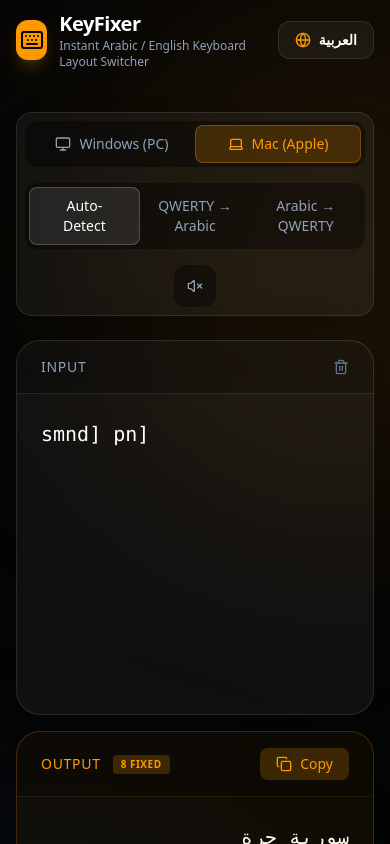
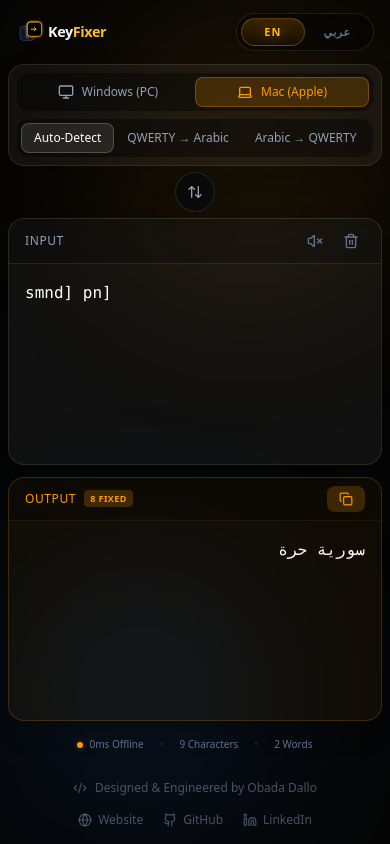
Before and after one commit to obadadallo95/keyfixer, a React (Vite) app: page / in a window 390 px wide. Shown: the top 844 px of the page. Built offline with nearby package versions, Linux system fonts and the light colour scheme.

Commit message:
feat: improve UI, persistence, and audio feedback
- Implement persistent language selection via localStorage
- Refine visual aesthetics with responsive background glows
- Enhance "meow" audio synthesis for better sound quality
- Add project logo and update developer credit component

```diff
--- a/src/App.tsx
+++ b/src/App.tsx
@@ -8,10 +8,13 @@
 import { ConverterArea } from './components/ConverterArea';
 import { DeveloperCredit } from './components/DeveloperCredit';
 import { translations } from './i18n/translations';
-import { Globe, Keyboard } from 'lucide-react';
+import { Globe } from 'lucide-react';
 
 export default function App() {
-  const [lang, setLang] = useState<UILanguage>('en');
+  const [lang, setLang] = useState<UILanguage>(() => {
+    const saved = localStorage.getItem('keyfixer_lang');
+    return (saved === 'ar' || saved === 'en') ? saved : 'en';
+  });
 
   // Enforce dark mode and document direction
   useEffect(() => {
@@ -20,43 +23,58 @@
 
   useEffect(() => {
     document.documentElement.dir = lang === 'ar' ? 'rtl' : 'ltr';
+    localStorage.setItem('keyfixer_lang', lang);
   }, [lang]);
 
   const t = translations[lang];
 
   return (
-    <div className="min-h-screen flex flex-col bg-[#050505] text-slate-300 font-sans selection:bg-amber-500 selection:text-black relative overflow-hidden">
+    <div className="min-h-[100dvh] flex flex-col bg-[#050505] text-slate-300 font-sans selection:bg-amber-500 selection:text-black relative overflow-hidden">
       {/* Immersive Background Radial Ambient Glows */}
-      <div className="absolute top-0 left-1/4 w-[500px] h-[500px] bg-amber-500/10 rounded-full blur-[120px] pointer-events-none" />
-      <div className="absolute bottom-0 right-1/4 w-[500px] h-[500px] bg-blue-500/10 rounded-full blur-[120px] pointer-events-none" />
+      <div className="absolute top-0 left-1/4 w-[300px] sm:w-[500px] h-[300px] sm:h-[500px] bg-amber-500/10 rounded-full blur-[80px] sm:blur-[120px] pointer-events-none" />
+      <div className="absolute bottom-0 right-1/4 w-[300px] sm:w-[500px] h-[300px] sm:h-[500px] bg-blue-500/10 rounded-full blur-[80px] sm:blur-[120px] pointer-events-none" />
 
       {/* Simple Header */}
-      <header className="relative z-10 w-full max-w-5xl mx-auto px-4 sm:px-6 lg:px-8 h-20 flex items-center justify-between">
-        <div className="flex items-center gap-3">
-          <div className="w-10 h-10 bg-amber-500 rounded-xl flex items-center justify-center text-black shadow-lg shadow-amber-500/20">
-            <Keyboard className="w-6 h-6" />
-          </div>
-          <div>
-            <h1 className="text-xl font-black tracking-tight text-white">
-              {t.appName}
-            </h1>
-            <p className="text-xs text-slate-400 font-medium">
+      <header className="relative z-10 w-full max-w-5xl mx-auto px-4 sm:px-6 lg:px-8 h-16 sm:h-20 flex items-center justify-between">
+        <div className="flex items-center gap-2 sm:gap-3">
+          <img src="/logo.svg" alt="KeyFixer Logo" className="h-8 sm:h-12 w-auto object-contain" />
+          <div className="hidden sm:block">
+            <p className="text-[10px] sm:text-xs text-slate-400 font-medium mt-1">
               {t.tagline}
             </p>
           </div>
         </div>
 
         <button
+          dir="ltr"
           onClick={() => setLang(lang === 'en' ? 'ar' : 'en')}
-          className="flex items-center gap-2 px-4 py-2 rounded-xl bg-white/5 hover:bg-white/10 border border-white/10 text-sm font-semibold transition-colors text-white"
+          className="relative flex items-center p-1 rounded-full bg-black/40 border border-white/10 hover:border-white/20 transition-all shadow-inner group"
+          title="Toggle Language"
         >
-          <Globe className="w-4 h-4 text-amber-500" />
-          <span>{lang === 'en' ? 'العربية' : 'English'}</span>
+          <div
+            className={`absolute h-[28px] w-[64px] bg-gradient-to-b from-amber-500/20 to-amber-500/5 border border-amber-500/30 rounded-full transition-transform duration-300 ease-out ${
+              lang === 'en' ? 'translate-x-0' : 'translate-x-[64px]'
+            }`}
+          />
+          <div
+            className={`relative z-10 flex items-center justify-center h-[28px] w-[64px] text-[11px] font-black tracking-widest transition-colors duration-300 ${
+              lang === 'en' ? 'text-amber-400 drop-shadow-[0_0_8px_rgba(245,158,11,0.5)]' : 'text-slate-500 group-hover:text-slate-400'
+            }`}
+          >
+            EN
+          </div>
+          <div
+            className={`relative z-10 flex items-center justify-center h-[28px] w-[64px] text-[11px] font-black tracking-wider transition-colors duration-300 ${
+              lang === 'ar' ? 'text-amber-400 drop-shadow-[0_0_8px_rgba(245,158,11,0.5)]' : 'text-slate-500 group-hover:text-slate-400'
+            }`}
+          >
+            عربي
+          </div>
         </button>
       </header>
 
       {/* Main Content */}
-      <main className="flex-1 relative z-10 w-full max-w-5xl mx-auto px-4 sm:px-6 lg:px-8 py-8 flex flex-col justify-center">
+      <main className="flex-1 relative z-10 w-full max-w-5xl mx-auto px-2 sm:px-6 lg:px-8 pb-4 sm:py-8 flex flex-col min-h-0">
         <ConverterArea lang={lang} />
         <DeveloperCredit lang={lang} />
       </main>
--- a/src/components/ConverterArea.tsx
+++ b/src/components/ConverterArea.tsx
@@ -45,21 +45,36 @@
       if (ctx.state === 'suspended') {
         ctx.resume();
       }
+
       const osc = ctx.createOscillator();
       const gainNode = ctx.createGain();
+      const filter = ctx.createBiquadFilter();
 
-      osc.type = 'sine';
-      osc.frequency.setValueAtTime(800, ctx.currentTime);
-      osc.frequency.exponentialRampToValueAtTime(300, ctx.currentTime + 0.05);
+      // Meow synthesis
+      osc.type = 'triangle';
 
-      gainNode.gain.setValueAtTime(0.1, ctx.currentTime);
-      gainNode.gain.exponentialRampToValueAtTime(0.01, ctx.currentTime + 0.05);
+      // Pitch envelope (starts mid, goes high, drops low)
+      osc.frequency.setValueAtTime(400, ctx.currentTime);
+      osc.frequency.exponentialRampToValueAtTime(700, ctx.currentTime + 0.15);
+      osc.frequency.exponentialRampToValueAtTime(300, ctx.currentTime + 0.4);
 
-      osc.connect(gainNode);
+      // Volume envelope
+      gainNode.gain.setValueAtTime(0, ctx.currentTime);
+      gainNode.gain.linearRampToValueAtTime(0.2, ctx.currentTime + 0.1);
+      gainNode.gain.exponentialRampToValueAtTime(0.01, ctx.currentTime + 0.4);
+
+      // Filter to make it sound more vocal/nasal
+      filter.type = 'bandpass';
+      filter.frequency.setValueAtTime(1200, ctx.currentTime);
+      filter.Q.value = 1.5;
+
+      osc.connect(filter);
+      filter.connect(gainNode);
       gainNode.connect(ctx.destination);
 
       osc.start();
-      osc.stop(ctx.currentTime + 0.05);
+      osc.stop(ctx.currentTime + 0.45);
+
     } catch (e) {
       console.error("Audio playback failed", e);
     }
@@ -102,15 +117,15 @@
   };
 
   return (
-    <div className="w-full max-w-5xl mx-auto flex flex-col gap-6 relative z-10">
+    <div className="w-full h-full max-w-5xl mx-auto flex flex-col gap-3 sm:gap-6 relative z-10 flex-1 min-h-0">
       {/* Controls Bar */}
-      <div className="flex flex-col md:flex-row items-center justify-between gap-4 p-2 rounded-2xl bg-white/5 border border-white/10 backdrop-blur-md shadow-2xl">
+      <div className="flex flex-col md:flex-row items-center justify-between gap-2 sm:gap-4 p-2 rounded-2xl bg-white/5 border border-white/10 backdrop-blur-md shadow-2xl shrink-0">
 
         {/* Platform Selection */}
         <div className="flex bg-black/40 rounded-xl p-1 w-full md:w-auto">
           <button
             onClick={() => setKeyboardPlatform('windows')}
-            className={`flex-1 md:flex-none flex items-center justify-center gap-2 px-4 py-2 rounded-lg text-sm font-medium transition-all ${
+            className={`flex-1 md:flex-none flex items-center justify-center gap-2 px-3 py-1.5 sm:px-4 sm:py-2 rounded-lg text-xs sm:text-sm font-medium transition-all ${
               keyboardPlatform === 'windows'
                 ? 'bg-amber-500/20 text-amber-500 border border-amber-500/30'
                 : 'text-slate-400 hover:text-white hover:bg-white/5 border border-transparent'
@@ -121,7 +136,7 @@
           </button>
           <button
             onClick={() => setKeyboardPlatform('mac')}
-            className={`flex-1 md:flex-none flex items-center justify-center gap-2 px-4 py-2 rounded-lg text-sm font-medium transition-all ${
+            className={`flex-1 md:flex-none flex items-center justify-center gap-2 px-3 py-1.5 sm:px-4 sm:py-2 rounded-lg text-xs sm:text-sm font-medium transition-all ${
               keyboardPlatform === 'mac'
                 ? 'bg-amber-500/20 text-amber-500 border border-amber-500/30'
                 : 'text-slate-400 hover:text-white hover:bg-white/5 border border-transparent'
@@ -133,12 +148,12 @@
         </div>
 
         {/* Mode Selection */}
-        <div className="flex bg-black/40 rounded-xl p-1 w-full md:w-auto">
+        <div className="flex bg-black/40 rounded-xl p-1 w-full md:w-auto overflow-x-auto no-scrollbar">
           {(['auto', 'en2ar', 'ar2en'] as const).map((mode) => (
             <button
               key={mode}
               onClick={() => setConversionMode(mode)}
-              className={`flex-1 md:flex-none px-4 py-2 rounded-lg text-sm font-medium transition-all ${
+              className={`flex-1 md:flex-none px-3 py-1.5 sm:px-4 sm:py-2 rounded-lg text-xs sm:text-sm font-medium whitespace-nowrap transition-all ${
                 conversionMode === mode
                   ? 'bg-white/10 text-white border border-white/20'
                   : 'text-slate-400 hover:text-white hover:bg-white/5 border border-transparent'
@@ -153,7 +168,7 @@
         <button
           onClick={() => setSoundEnabled(!soundEnabled)}
           title={t.soundEffects}
-          className={`flex items-center justify-center p-3 rounded-xl transition-all ${
+          className={`hidden md:flex items-center justify-center p-3 rounded-xl transition-all ${
             soundEnabled
               ? 'bg-amber-500/20 text-amber-500 border border-amber-500/30'
               : 'bg-black/40 text-slate-400 hover:text-white hover:bg-white/5 border border-transparent'
@@ -164,7 +179,7 @@
       </div>
 
       {/* Editor Grid */}
-      <div className="grid grid-cols-1 lg:grid-cols-2 gap-4 lg:gap-8 relative">
+      <div className="flex flex-col lg:flex-row gap-3 lg:gap-8 relative flex-1 min-h-0">
         {/* Swap Button inside Editor */}
         <div className="hidden lg:flex absolute left-1/2 top-1/2 -translate-x-1/2 -translate-y-1/2 z-20">
           <button
@@ -176,66 +191,88 @@
           </button>
         </div>
 
+        {/* Swap Button Mobile */}
+        <div className="lg:hidden flex justify-center -my-1.5 sm:-my-3 relative z-20">
+          <button
+            onClick={handleSwap}
+            title={t.swap}
+            className="w-10 h-10 sm:w-12 sm:h-12 bg-[#0a0a0a] rounded-full flex items-center justify-center text-slate-400 hover:text-amber-500 border border-white/10 shadow-2xl transition-all hover:scale-105"
+          >
+            <ArrowRightLeft className="w-4 h-4 sm:w-5 sm:h-5 rotate-90 lg:rotate-0" />
+          </button>
+        </div>
+
         {/* Input Textarea */}
-        <div className="flex flex-col rounded-3xl bg-white/5 border border-white/10 overflow-hidden focus-within:border-amber-500/50 focus-within:ring-1 focus-within:ring-amber-500/50 transition-all shadow-xl">
-          <div className="flex items-center justify-between px-6 py-4 border-b border-white/10 bg-black/20">
-            <h2 className="text-sm font-medium text-slate-400 uppercase tracking-wider">Input</h2>
-            <button
-              onClick={handleClear}
-              className="text-slate-500 hover:text-red-400 transition-colors"
-              title={t.clear}
-            >
-              <Trash2 className="w-4 h-4" />
-            </button>
+        <div className="flex flex-col rounded-2xl sm:rounded-3xl bg-white/5 border border-white/10 overflow-hidden focus-within:border-amber-500/50 focus-within:ring-1 focus-within:ring-amber-500/50 transition-all shadow-xl flex-1 min-h-0">
+          <div className="flex items-center justify-between px-4 py-2 sm:px-6 sm:py-4 border-b border-white/10 bg-black/20 shrink-0">
+            <h2 className="text-xs sm:text-sm font-medium text-slate-400 uppercase tracking-wider">Input</h2>
+            <div className="flex items-center gap-2">
+              <button
+                onClick={() => setSoundEnabled(!soundEnabled)}
+                className={`md:hidden p-1.5 rounded-lg transition-colors ${
+                  soundEnabled ? 'text-amber-500' : 'text-slate-500'
+                }`}
+                title={t.soundEffects}
+              >
+                {soundEnabled ? <Volume2 className="w-4 h-4" /> : <VolumeX className="w-4 h-4" />}
+              </button>
+              <button
+                onClick={handleClear}
+                className="text-slate-500 hover:text-red-400 p-1.5 transition-colors"
+                title={t.clear}
+              >
+                <Trash2 className="w-4 h-4 sm:w-4 sm:h-4" />
+              </button>
+            </div>
           </div>
           <textarea
             value={inputText}
             onChange={handleInputChange}
             placeholder={t.inputPlaceholder}
-            className="w-full h-[320px] p-6 bg-transparent text-white placeholder-slate-600 resize-none outline-none text-xl leading-relaxed font-mono"
+            className="w-full h-full p-4 sm:p-6 bg-transparent text-white placeholder-slate-600 resize-none outline-none text-base sm:text-xl leading-relaxed font-mono min-h-0"
             dir="auto"
           />
         </div>
 
         {/* Output Textarea */}
-        <div className="flex flex-col rounded-3xl bg-amber-500/5 border border-amber-500/20 overflow-hidden shadow-xl">
-          <div className="flex items-center justify-between px-6 py-4 border-b border-amber-500/10 bg-black/20">
-            <div className="flex items-center gap-3">
-              <h2 className="text-sm font-medium text-amber-500 uppercase tracking-wider">Output</h2>
+        <div className="flex flex-col rounded-2xl sm:rounded-3xl bg-amber-500/5 border border-amber-500/20 overflow-hidden shadow-xl flex-1 min-h-0">
+          <div className="flex items-center justify-between px-4 py-2 sm:px-6 sm:py-4 border-b border-amber-500/10 bg-black/20 shrink-0">
+            <div className="flex items-center gap-2 sm:gap-3">
+              <h2 className="text-xs sm:text-sm font-medium text-amber-500 uppercase tracking-wider">Output</h2>
               {stats.changedCount > 0 && (
-                <span className="px-2 py-0.5 rounded text-[10px] font-bold bg-amber-500/20 text-amber-500 uppercase tracking-wider">
+                <span className="px-1.5 py-0.5 sm:px-2 sm:py-0.5 rounded text-[9px] sm:text-[10px] font-bold bg-amber-500/20 text-amber-500 uppercase tracking-wider">
                   {stats.changedCount} {t.fixed}
                 </span>
               )}
             </div>
             <button
               onClick={handleCopy}
-              className={`flex items-center gap-2 px-4 py-1.5 rounded-lg text-sm font-medium transition-all ${
+              className={`flex items-center gap-1.5 sm:gap-2 px-3 py-1.5 sm:px-4 sm:py-1.5 rounded-lg text-xs sm:text-sm font-medium transition-all ${
                 copied
                   ? 'bg-green-500/20 text-green-400'
                   : 'bg-amber-500/20 text-amber-500 hover:bg-amber-500/30'
               }`}
             >
-              {copied ? <Check className="w-4 h-4" /> : <Copy className="w-4 h-4" />}
-              <span>{copied ? t.copied : t.copy}</span>
+              {copied ? <Check className="w-3.5 h-3.5 sm:w-4 sm:h-4" /> : <Copy className="w-3.5 h-3.5 sm:w-4 sm:h-4" />}
+              <span className="hidden sm:inline">{copied ? t.copied : t.copy}</span>
             </button>
           </div>
           <textarea
             value={outputText}
             readOnly
             placeholder={t.outputPlaceholder}
-            className="w-full h-[320px] p-6 bg-transparent text-amber-50 placeholder-amber-900/50 resize-none outline-none text-xl leading-relaxed font-mono"
+            className="w-full h-full p-4 sm:p-6 bg-transparent text-amber-50 placeholder-amber-900/50 resize-none outline-none text-base sm:text-xl leading-relaxed font-mono min-h-0"
             dir="auto"
           />
         </div>
       </div>
 
       {/* Simple Stats Footer */}
-      <div className="flex items-center justify-center gap-6 text-xs text-slate-500 font-medium pt-4">
-        <span className="flex items-center gap-2">
-          <span className="relative flex h-2 w-2">
+      <div className="flex items-center justify-center gap-4 sm:gap-6 text-[10px] sm:text-xs text-slate-500 font-medium py-1 shrink-0">
+        <span className="flex items-center gap-1.5 sm:gap-2">
+          <span className="relative flex h-1.5 w-1.5 sm:h-2 sm:w-2">
             <span className="animate-ping absolute inline-flex h-full w-full rounded-full bg-amber-400 opacity-75"></span>
-            <span className="relative inline-flex rounded-full h-2 w-2 bg-amber-500"></span>
+            <span className="relative inline-flex rounded-full h-1.5 w-1.5 sm:h-2 sm:w-2 bg-amber-500"></span>
           </span>
           {t.latency}
         </span>
--- a/src/components/DeveloperCredit.tsx
+++ b/src/components/DeveloperCredit.tsx
@@ -1,10 +1,10 @@
 /**
  * @file DeveloperCredit.tsx
- * @description A subtle, elegant, non-distracting developer credit component.
+ * @description A clean, professional, and elegant developer profile card.
  */
 
 import React from 'react';
-import { UILanguage } from '../types';
+import { UILanguage, DEVELOPER_PROFILE } from '../types';
 import { translations } from '../i18n/translations';
 import { Github, Linkedin, Globe, Code2 } from 'lucide-react';
 
@@ -16,58 +16,39 @@
   const t = translations[lang].developer;
 
   return (
-    <div className="w-full max-w-5xl mx-auto mt-12 flex justify-center">
-      <div className="group relative flex items-center gap-4 px-6 py-3 rounded-2xl bg-white/5 hover:bg-white/10 border border-white/5 hover:border-white/10 transition-all duration-300 backdrop-blur-sm">
-
-        {/* Subtle Glow */}
-        <div className="absolute inset-0 rounded-2xl bg-gradient-to-r from-amber-500/0 via-amber-500/5 to-blue-500/0 opacity-0 group-hover:opacity-100 transition-opacity duration-500 pointer-events-none" />
-
-        <div className="flex items-center gap-3 relative z-10">
-          <div className="w-10 h-10 rounded-full bg-gradient-to-br from-amber-500/20 to-blue-500/20 flex items-center justify-center border border-white/10 overflow-hidden group-hover:border-amber-500/30 transition-colors">
-            <Code2 className="w-4 h-4 text-slate-400 group-hover:text-amber-500 transition-colors" />
+    <div className="w-full max-w-5xl mx-auto mt-6 flex flex-col sm:flex-row items-center justify-between gap-4 text-xs font-medium text-slate-500/70 relative z-10 px-2">
+      <div className="flex items-center gap-2 transition-colors hover:text-slate-400">
+        <Code2 className="w-3.5 h-3.5" />
+        <span>{t.builtBy}</span>
       </div>
-
-          <div className="flex flex-col">
-            <span className="text-xs font-semibold text-slate-300 tracking-wide">
-              {t.builtBy}
-            </span>
-            <span className="text-[10px] text-slate-500 font-medium">
-              {t.role}
-            </span>
-          </div>
-        </div>
-
-        <div className="w-[1px] h-8 bg-white/10 mx-2 relative z-10" />
-
-        <div className="flex items-center gap-1.5 relative z-10">
+      <div className="flex items-center gap-5">
         <a
-            href="https://github.com"
+          href={DEVELOPER_PROFILE.portfolio}
           target="_blank"
           rel="noopener noreferrer"
-            className="p-1.5 rounded-lg text-slate-500 hover:text-white hover:bg-white/10 transition-all"
-            title="GitHub"
+          className="flex items-center gap-1.5 hover:text-amber-500 transition-colors"
         >
-            <Github className="w-4 h-4" />
+          <Globe className="w-3.5 h-3.5" />
+          <span>{lang === 'ar' ? 'الموقع' : 'Website'}</span>
         </a>
         <a
-            href="https://linkedin.com"
+          href={DEVELOPER_PROFILE.github}
           target="_blank"
           rel="noopener noreferrer"
-            className="p-1.5 rounded-lg text-slate-500 hover:text-[#0A66C2] hover:bg-white/10 transition-all"
-            title="LinkedIn"
+          className="flex items-center gap-1.5 hover:text-white transition-colors"
         >
-            <Linkedin className="w-4 h-4" />
+          <Github className="w-3.5 h-3.5" />
+          <span>GitHub</span>
         </a>
         <a
-            href="https://portfolio.com"
+          href={DEVELOPER_PROFILE.linkedin}
           target="_blank"
           rel="noopener noreferrer"
-            className="p-1.5 rounded-lg text-slate-500 hover:text-amber-500 hover:bg-white/10 transition-all"
-            title="Portfolio"
+          className="flex items-center gap-1.5 hover:text-[#0A66C2] transition-colors"
         >
-            <Globe className="w-4 h-4" />
+          <Linkedin className="w-3.5 h-3.5" />
+          <span>LinkedIn</span>
         </a>
-        </div>
       </div>
     </div>
   );
```
Also changed, not shown: public/logo.svg (added), 1 other file (tests, documents, lock files or other folders). Lines whose indentation alone changed are shown as unchanged.
